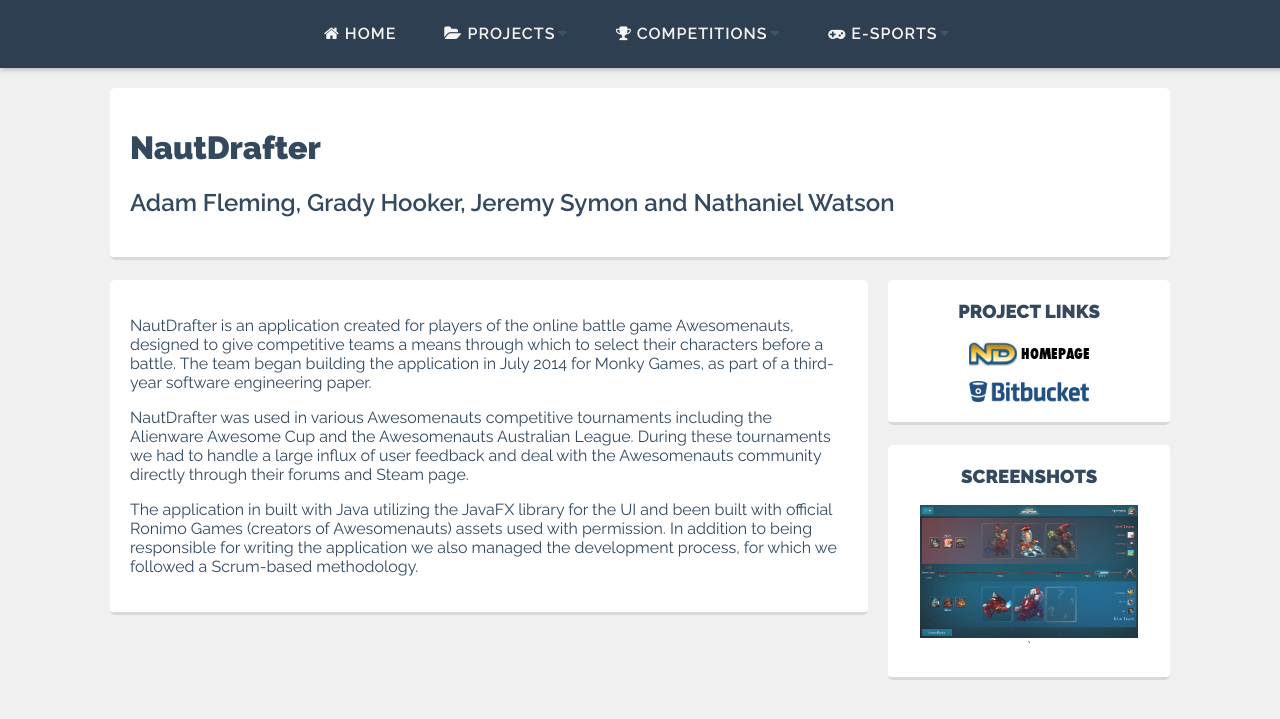
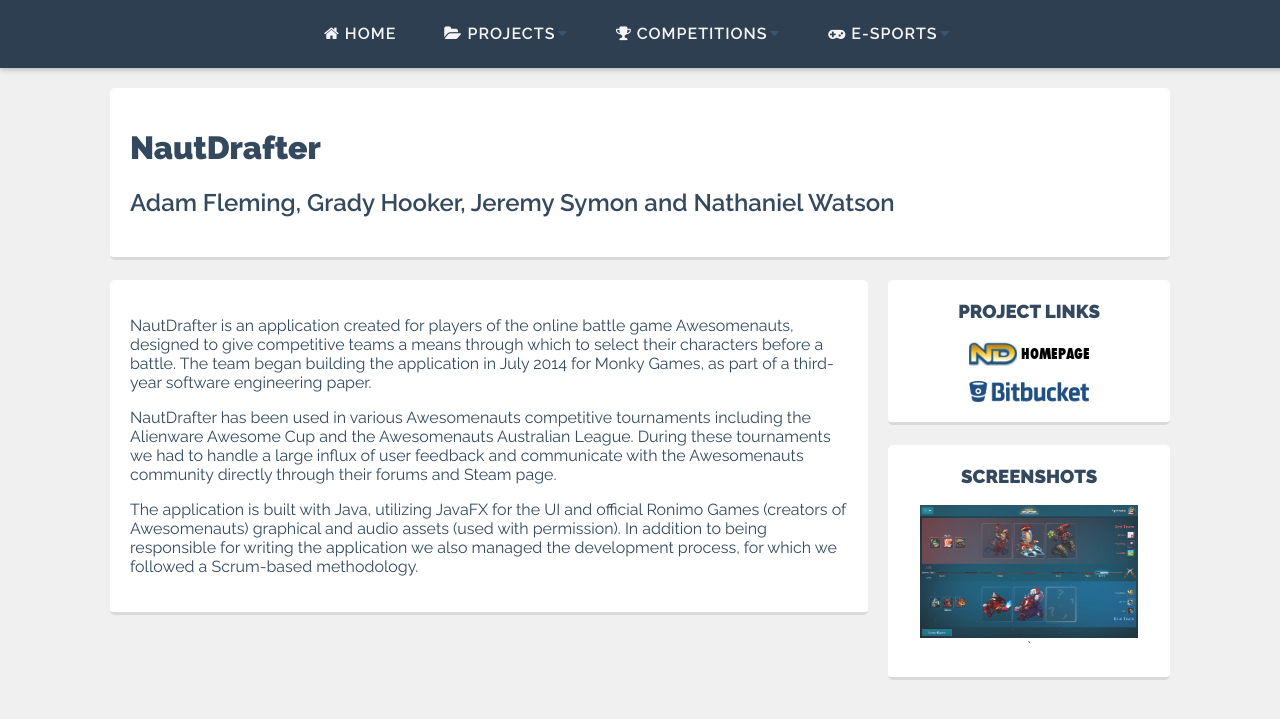
Before and after one commit to Arcton/arcton.github.io, a Jekyll site: the page built from _projects/nautdrafter.html, in a window 1280 px wide. Shown: the top 719 px of the page. Built offline with Jekyll 4.4.1, drawn with Linux system fonts in a browser that asks for light colours; nearby versions of some CDN libraries.

Commit message:
Tweak wording / fix typos on Nautdrafter page

```diff
--- a/_projects/nautdrafter.html
+++ b/_projects/nautdrafter.html
@@ -22,5 +22,5 @@
   name: BitBucket
 ---
 <p>NautDrafter is an application created for players of the online battle game Awesomenauts, designed to give competitive teams a means through which to select their characters before a battle. The team began building the application in July 2014 for Monky Games, as part of a third-year software engineering paper.</p>
-<p>NautDrafter was used in various Awesomenauts competitive tournaments including the Alienware Awesome Cup and the Awesomenauts Australian League. During these tournaments we had to handle a large influx of user feedback and deal with the Awesomenauts community directly through their forums and Steam page.</p>
-<p>The application in built with Java utilizing the JavaFX library for the UI and been built with official Ronimo Games (creators of Awesomenauts) assets used with permission. In addition to being responsible for writing the application we also managed the development process, for which we followed a Scrum-based methodology.</p>
+<p>NautDrafter has been used in various Awesomenauts competitive tournaments including the Alienware Awesome Cup and the Awesomenauts Australian League. During these tournaments we had to handle a large influx of user feedback and communicate with the Awesomenauts community directly through their forums and Steam page.</p>
+<p>The application is built with Java, utilizing JavaFX for the UI and official Ronimo Games (creators of Awesomenauts) graphical and audio assets (used with permission). In addition to being responsible for writing the application we also managed the development process, for which we followed a Scrum-based methodology.</p>
```
